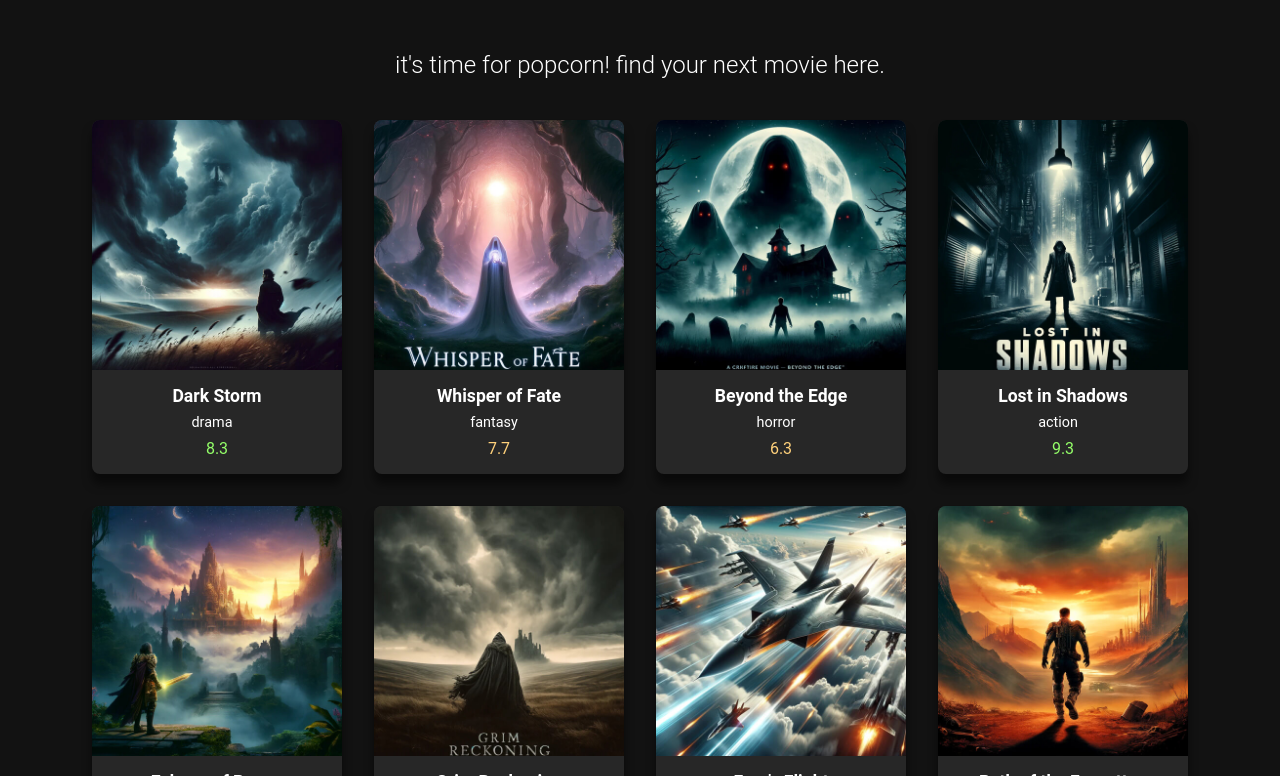
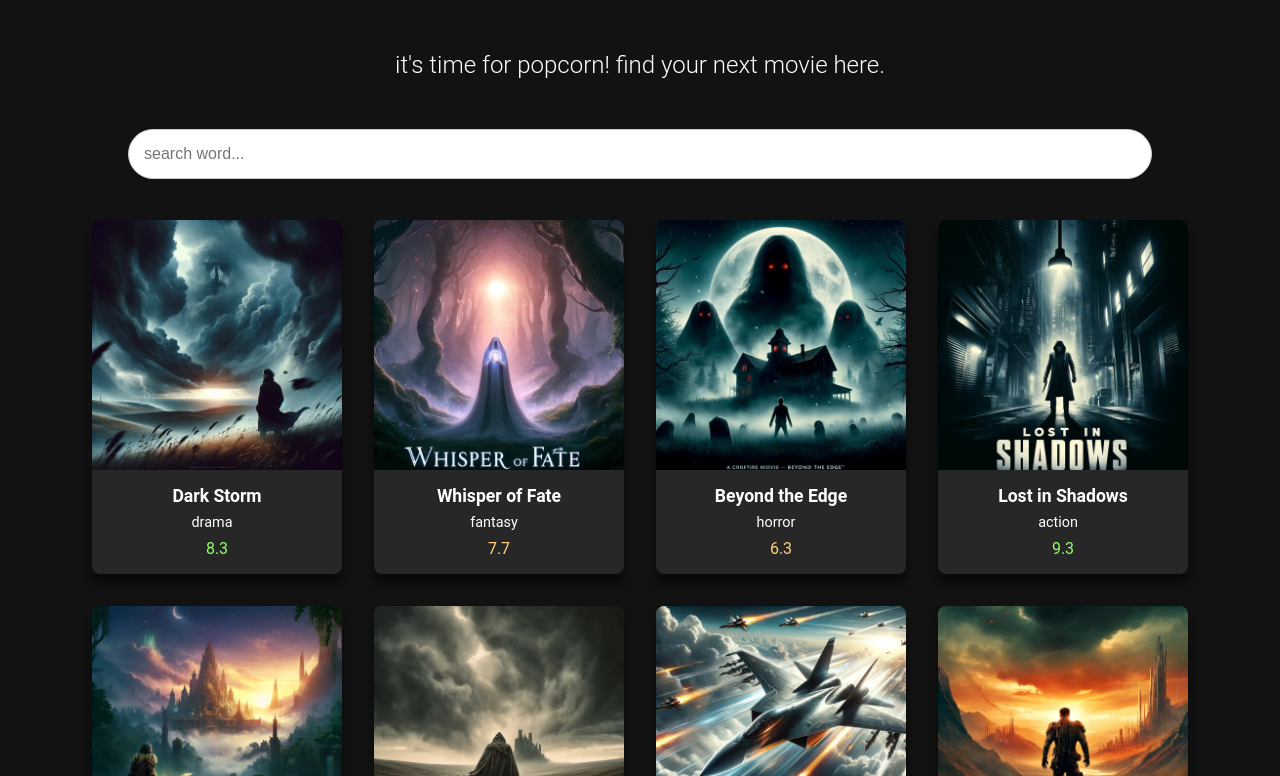
Before and after one commit to Sundarleo11/React-Moviedux, a React (Create React App) app: page / in a window 1280 px wide. Shown: the part 324-1100 px from the top of the page. Built offline with nearby package versions, Linux system fonts and the light colour scheme.

Commit message:
search bar

```diff
--- a/src/components/MoviesGrid.js
+++ b/src/components/MoviesGrid.js
@@ -1,27 +1,40 @@
-import React,{useState,useEffect} from "react";
-import '../styles.css';
+import React, { useState, useEffect } from "react";
+import "../styles.css";
 import MovieCard from "./MovieCard";
 
-export default function MoviesGrid(){
+export default function MoviesGrid() {
+  const [movies, setMovies] = useState([]);
 
-    const [movies,setMovies] = useState([]);
+  const [searchTerm, setSearchTerm] = useState("");
 
-    useEffect(()=>{
+  const handlerSeachTerm = (e) => {
+    setSearchTerm(e.target.value);
+  };
 
-        fetch("movies.json")
-        .then(res=>res.json())
-        .then(data=>setMovies(data))
+  const fliterMovie = movies.filter((e) =>
+    e.title.toLowerCase().includes(searchTerm.toLowerCase())
+  );
 
-    },[]);
+  useEffect(() => {
+    fetch("movies.json")
+      .then((res) => res.json())
+      .then((data) => setMovies(data));
+  }, []);
 
-
-    return(<div className="movies-grid">
-        {
-           movies.map(movie=>(
-           <MovieCard movie={movie} key={movie.id}></MovieCard>
-           ))
-        }
+  return (
+    <div>
+      <input
+        type="text"
+        className="search-input"
+        placeholder="search word..."
+        value={searchTerm}
+        onChange={handlerSeachTerm}
+      />
+      <div className="movies-grid">
+        {fliterMovie.map((movie) => (
+          <MovieCard movie={movie} key={movie.id}></MovieCard>
+        ))}
+      </div>
     </div>
-
-)
+  );
 }
--- a/src/styles.css
+++ b/src/styles.css
@@ -25,7 +25,7 @@
 .search-input {
   padding: 15px;
   margin: 25px 10px;
-  width: 100%;
+  width: 80%;
   font-size: 16px;
   border-radius: 100px;
   border: 1px solid #ccc;
```
